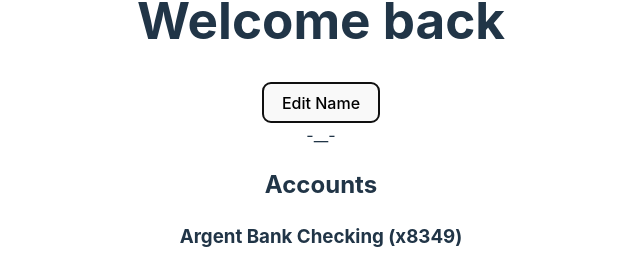
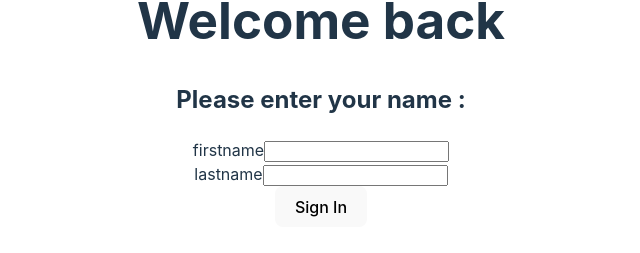
Before and after one commit to manutuli/ArgentBank_front, a React (Vite) app in the folder argentBank/: page /profile in a window 1280 px wide. Both pictures are taken after a click on the button "Edit Name". Shown: the part 546-799 px from the top of the page, without its empty margins (319-959 px from the left). Built offline with nearby package versions, Linux system fonts and the light colour scheme; no server answers.

Commit message:
problème avec la requête  PUT

```diff
--- a/argentBank/src/components/EditNameForm.jsx
+++ b/argentBank/src/components/EditNameForm.jsx
@@ -1,10 +1,11 @@
 import { useDispatch, useSelector } from "react-redux"
 import { createUser } from "../redux/features/authentication/authSlice"
 import { editNameFormValidation } from "../utils/editNameFormValidation"
-//
+import { useState } from "react"
 export function EditNameForm(){
     const dispatch = useDispatch()
     const user = useSelector((state) => state.authentication.value)
+    const [isSuccess, setIsSuccess]= useState(false)
     function submit(e){
         e.preventDefault()
         const form = editNameFormValidation(e.target)
@@ -24,7 +25,7 @@
                 const response = await fetch(request)
                 const res = await response.json()
                 const {id, email} = res.body
-                console.log("new credentials : ", form.firstName, email, id)
+                console.log("new credentials : ", email, id)
                 dispatch(createUser({
                     ...user,
                     data: {
@@ -33,6 +34,7 @@
                         lastName: form.lastName,
                     }
                 }))
+                setIsSuccess(true)
             } catch (error) {
                 console.log("Erreur dans startFetching : ", error)
             }
@@ -40,9 +42,11 @@
         startFetching()
     }
     return (
-        <section className="sign-in-content">
+        isSuccess
+        ? <p>Your last name is {user.data.lastName} !</p>
+        : <section className="sign-in-content">
             <i className="fa fa-user-circle sign-in-icon"></i>
-            <h1>Change your name : </h1>
+            <h2>Please enter your name : </h2>
             <form  onSubmit={submit}>
                     <div className="input-wrapper">
                         <label htmlFor="firstname">firstname</label>
--- a/argentBank/src/pages/Profile.jsx
+++ b/argentBank/src/pages/Profile.jsx
@@ -24,6 +24,7 @@
             const response = await fetch(request)
             const res = await response.json()
             const data = {...res.body}
+            console.log("profile : ", res.message, data)
             dispatch(login({...user, isLogged : true}))
             dispatch(createUser({...user, data : data}))
         } catch (error) {
@@ -31,21 +32,22 @@
         }
     }
     fetchProfile()
-    console.log("profile : ", user)
-    // function handleBtnEditName(e){
-    //     e.preventDefault()
-    //     e.target.
-    // }
     return (
         <>
             <main className="main bg-dark">
                 <div className="header">
                     <h1>Welcome back<br />{user.data?.firstName}</h1>
-                    {/* <h1>Welcome back<br />{data.firstName ? data.firstName : "Jarvis!"}</h1> */}
-                    <button onClick={() => {isHidden ? setHidden(false) : setHidden(true)}} className="edit-button">Edit Name</button>
-                    {/* {console.log("profile : ", user)}  */}
+                    {
+                        isHidden
+                        ? <button
+                            onClick={() => {isHidden ? setHidden(false) : setHidden(true)}}
+                            className="edit-button"
+                        >
+                            Edit Name
+                        </button>
+                        : <EditNameForm />
+                    }
                 </div>
-                {isHidden ? <EditNameForm /> : <span>-__-</span>}
                 <h2 className="sr-only">Accounts</h2>
                 <section className="account">
                     <div className="account-content-wrapper">
```
